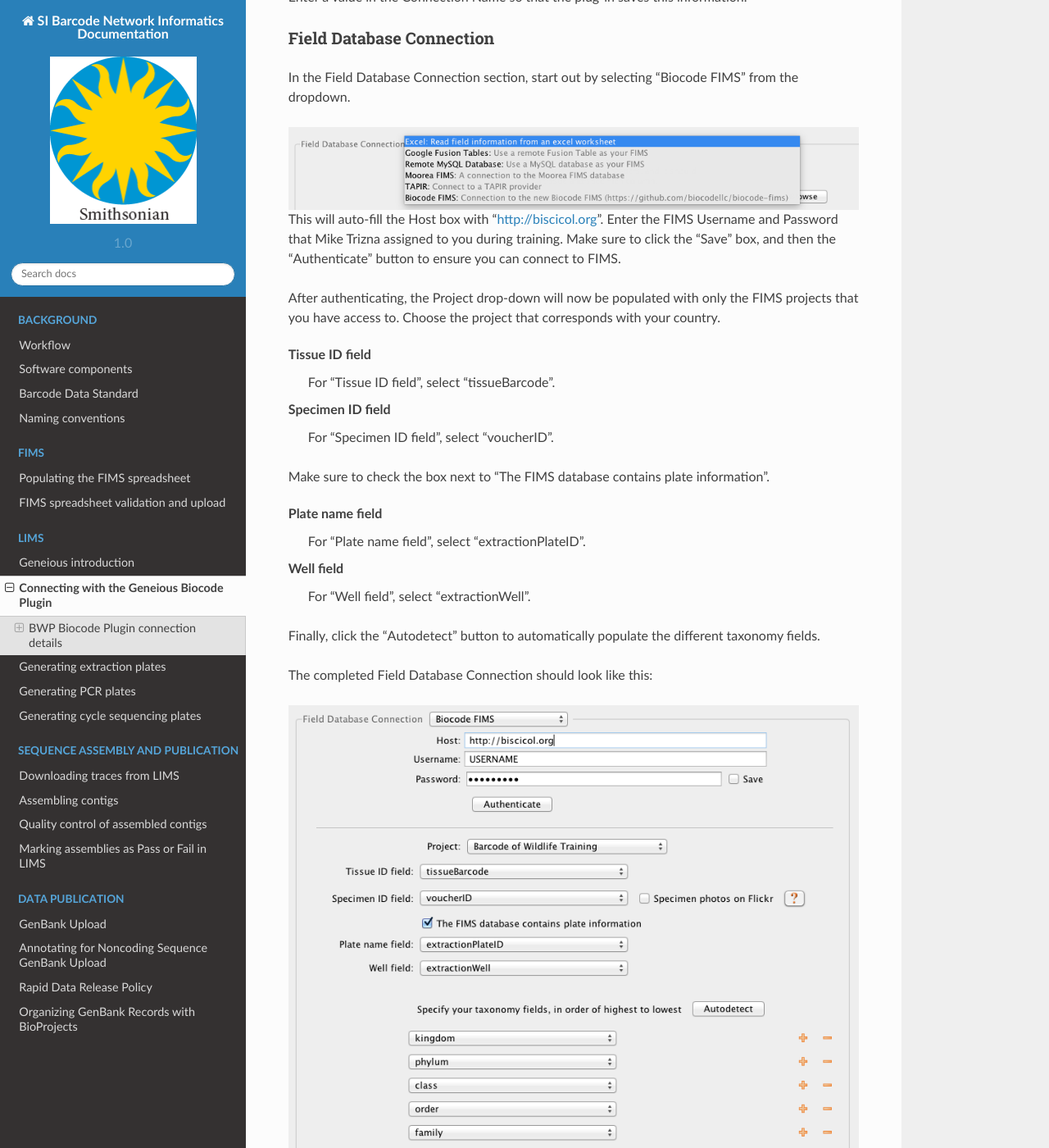
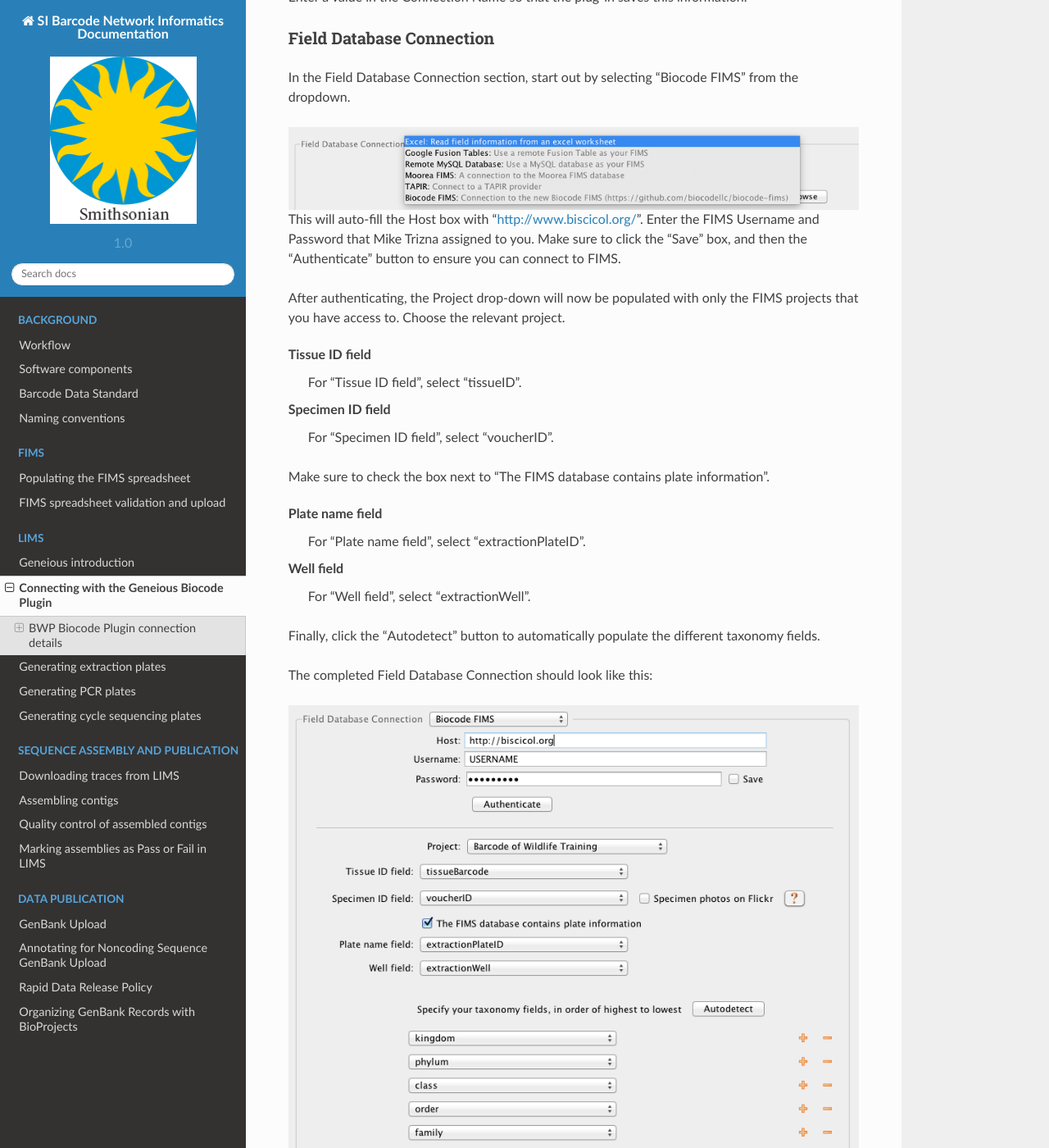
Before and after one commit to SIBarcodeNetwork/ReadtheDocsMaster, a Sphinx documentation site: the page built from Docs/biocode_plugin.rst, in a window 1280 px wide and 1400 px high, scrolled down 1364 px. Shown: the whole window at 82% size. Built offline with Sphinx 7.4.7 and the Read the Docs theme 2.0.0, drawn with Linux system fonts in a browser that asks for light colours; some of the changed text lies outside the part shown.

Commit message:
Replaced references to BWP with SIBN information
Changed the Host address from http://biscicol.org --> http://www.biscicol.org/
Changed "tissueBarcode' --> "tissueID"
Changed db.bwplims.info --> nmnh-lims.si.edu
Removed BWP database names and added "lims"
Replaced "Mike Trizna" with "John Keltner"

```diff
--- a/Docs/biocode_plugin.rst
+++ b/Docs/biocode_plugin.rst
@@ -32,12 +32,12 @@
   :align: center
   :target: /en/latest/_images/biocode_fims_options.png
 
-This will auto-fill the Host box with "http://biscicol.org". Enter the FIMS Username and Password that Mike Trizna assigned to you during training. Make sure to click the "Save" box, and then the "Authenticate" button to ensure you can connect to FIMS.
+This will auto-fill the Host box with "http://www.biscicol.org/". Enter the FIMS Username and Password that Mike Trizna assigned to you. Make sure to click the "Save" box, and then the "Authenticate" button to ensure you can connect to FIMS.
 
-After authenticating, the Project drop-down will now be populated with only the FIMS projects that you have access to. Choose the project that corresponds with your country.
+After authenticating, the Project drop-down will now be populated with only the FIMS projects that you have access to. Choose the relevant project.
 
 Tissue ID field
-	For "Tissue ID field", select "tissueBarcode".
+	For "Tissue ID field", select "tissueID".
 
 Specimen ID field
 	For "Specimen ID field", select "voucherID".
@@ -64,13 +64,13 @@
 In the LIMS Location section, start out by selecting "Remote MySQL Database" from the dropdown.
 
 Server Address
-	For "Server Address", copy and paste in "db.bwplims.info".
+	For "Server Address", copy and paste in "nmnh-lims.si.edu".
 Port
 	For "Port", make sure it is set to "3,306".
 Database Name
-	For "Database Name", enter either "kenya_lims", "mexico_lims", or "south_africa_lims" depending on which partner country you are affiliated with.
+	For "Database Name", enter "lims".
 Username and Password
-	Finally, for the "Username" and "Password" boxes, enter the LIMS database Username and Password that Mike Trizna assigned to you via email.
+	Finally, for the "Username" and "Password" boxes, enter the LIMS database Username and Password that John Keltner assigned to you via email.
 
 Make sure that the checkbox next to "Save" is selected.
 
```
